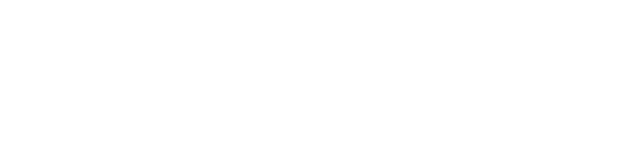
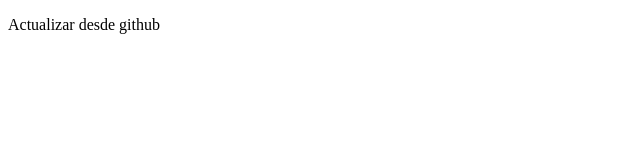
Before and after one commit to Angel-HdezL/QuizGit, a plain HTML site: page index.html in a window 1280 px wide. Shown: the whole page, without its empty margins (0-640 px from the left). Drawn offline with Linux system fonts and the light colour scheme.

Commit message:
Update index.html

```diff
--- a/index.html
+++ b/index.html
@@ -5,5 +5,7 @@
 </head>
 <body>
 
+	<p> Actualizar desde github</p>
+
 </body>
 </html>
```
